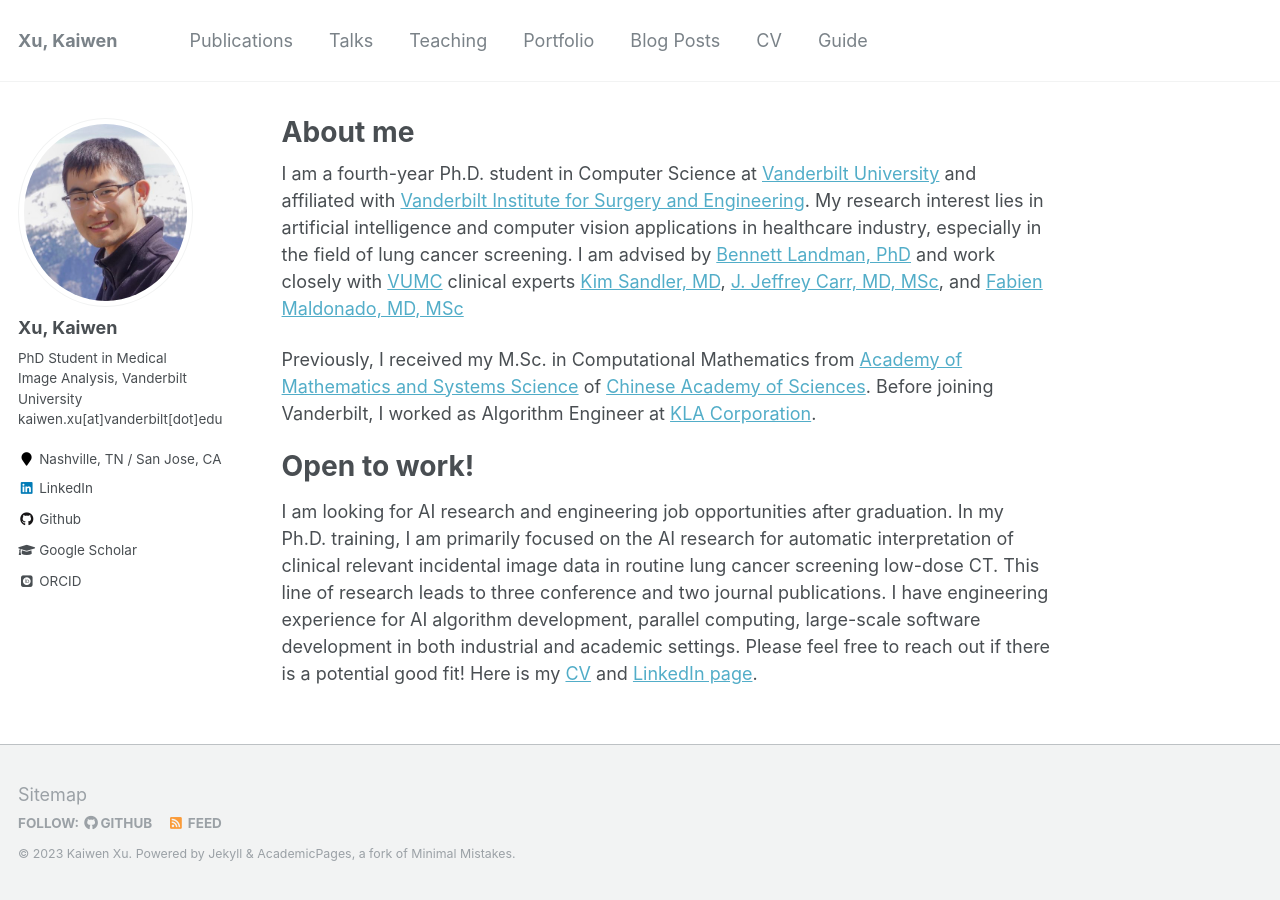
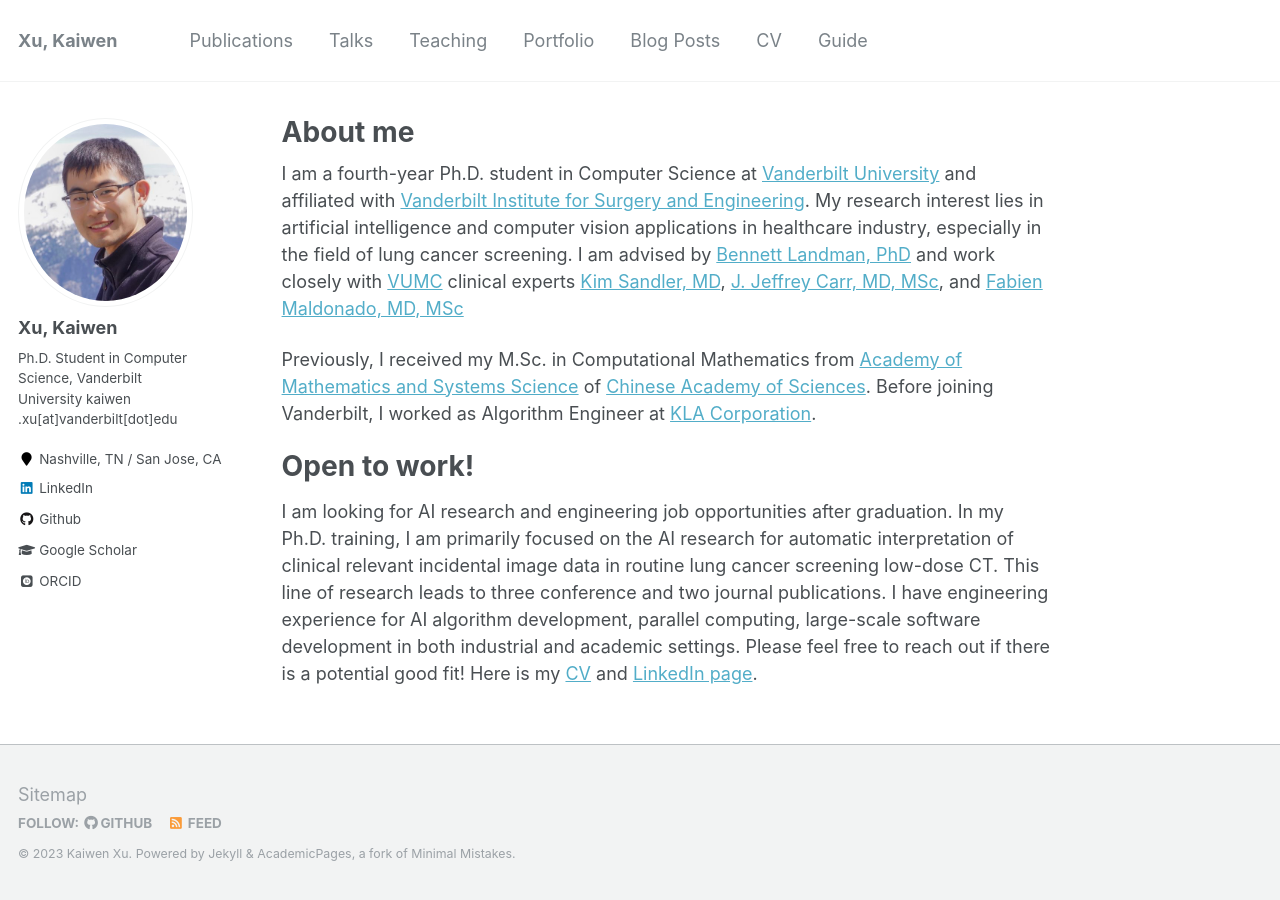
Before and after one commit to kwxu/kwxu.github.io, a Jekyll site: the page built from _pages/about.md, in a window 1280 px wide. Built offline with Jekyll 4.4.1, drawn with Linux system fonts in a browser that asks for light colours; some web fonts are replaced.

```diff
--- a/_config.yml
+++ b/_config.yml
@@ -82,7 +82,8 @@ analytics:
 author:
   name             : "Xu, Kaiwen"
   avatar           : "Kaiwen-Xu-432.468.jpg"
-  bio              : "PhD Student in Medical Image Analysis, Vanderbilt University\n\n kaiwen.xu[at]vanderbilt[dot]edu"
+  bio              : "Ph.D. Student in Computer Science, Vanderbilt University\n\n kaiwen
+  .xu[at]vanderbilt[dot]edu"
   location         : "Nashville, TN / San Jose, CA"
   employer         :
   pubmed           :
```
